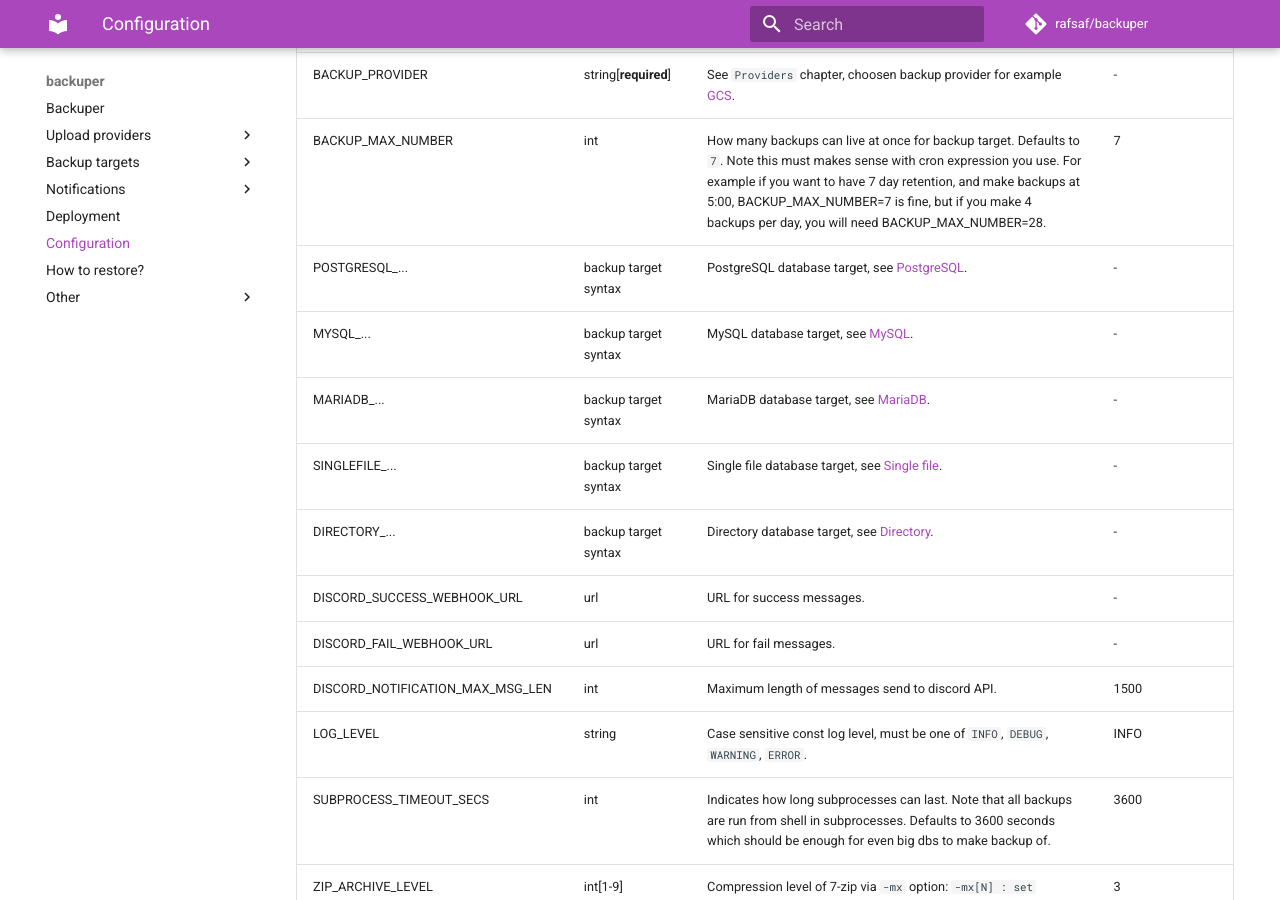
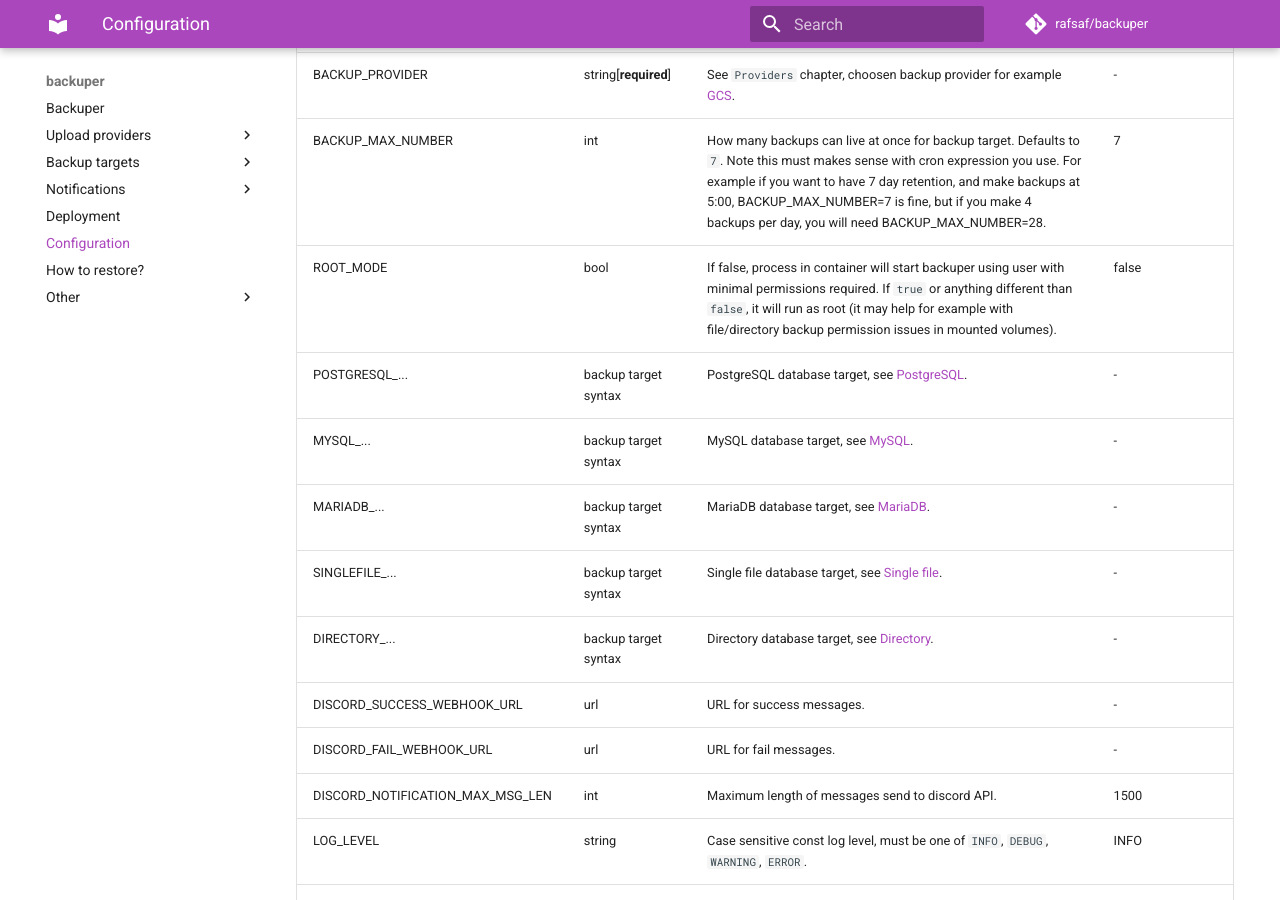
Before and after one commit to rafsaf/ogion, an MkDocs documentation site: the page built from docs/configuration.md, in a window 1280 px wide and 900 px high, scrolled down 301 px. Built offline with MkDocs 1.6.1 and Material for MkDocs 9.7.7, drawn with Linux system fonts in a browser that asks for light colours; comment, search, counter and statistics services are not loaded; the version menu is left out.

Commit message:
Add ROOT_MODE to docker container to run as root

```diff
--- a/docs/configuration.md
+++ b/docs/configuration.md
@@ -10,13 +10,14 @@ Environemt variables
 | Name                             | Type                 | Description                                                                                                                                                                                                                                                                                                   | Default           |
 | :------------------------------- | :------------------- | :------------------------------------------------------------------------------------------------------------------------------------------------------------------------------------------------------------------------------------------------------------------------------------------------------------ | :---------------- |
 | ZIP_ARCHIVE_PASSWORD             | string[**required**] | Zip archive password that all backups generated by this backuper instance will have. When it is lost, you lose access to your backups.                                                                                                                                                                        | -                 |
-| BACKUP_PROVIDER                  | string[**required**] | See `Providers` chapter, choosen backup provider for example [GCS](./providers/google_cloud_storage.md).                                                                                                                                                                                                          | -                 |
+| BACKUP_PROVIDER                  | string[**required**] | See `Providers` chapter, choosen backup provider for example [GCS](./providers/google_cloud_storage.md).                                                                                                                                                                                                      | -                 |
 | BACKUP_MAX_NUMBER                | int                  | How many backups can live at once for backup target. Defaults to `7`. Note this must makes sense with cron expression you use. For example if you want to have 7 day retention, and make backups at 5:00, BACKUP_MAX_NUMBER=7 is fine, but if you make 4 backups per day, you will need BACKUP_MAX_NUMBER=28. | 7                 |
-| POSTGRESQL\_...                  | backup target syntax | PostgreSQL database target, see [PostgreSQL](./backup_targets/postgresql.md).                                                                                                                                                                                                                                    | -                 |
-| MYSQL\_...                       | backup target syntax | MySQL database target, see [MySQL](./backup_targets/mysql.md).                                                                                                                                                                                                                                                    | -                 |
-| MARIADB\_...                     | backup target syntax | MariaDB database target, see [MariaDB](./backup_targets/mariadb.md).                                                                                                                                                                                                                                              | -                 |
-| SINGLEFILE\_...                  | backup target syntax | Single file database target, see [Single file](./backup_targets/file.md).                                                                                                                                                                                                                                         | -                 |
-| DIRECTORY\_...                   | backup target syntax | Directory database target, see [Directory](backup_targets/directory.md).                                                                                                                                                                                                                                        | -                 |
+| ROOT_MODE                        | bool                 | If false, process in container will start backuper using user with minimal permissions required. If `true` or anything different than `false`, it will run as root (it may help for example with file/directory backup permission issues in mounted volumes).                                                 | false             |
+| POSTGRESQL\_...                  | backup target syntax | PostgreSQL database target, see [PostgreSQL](./backup_targets/postgresql.md).                                                                                                                                                                                                                                 | -                 |
+| MYSQL\_...                       | backup target syntax | MySQL database target, see [MySQL](./backup_targets/mysql.md).                                                                                                                                                                                                                                                | -                 |
+| MARIADB\_...                     | backup target syntax | MariaDB database target, see [MariaDB](./backup_targets/mariadb.md).                                                                                                                                                                                                                                          | -                 |
+| SINGLEFILE\_...                  | backup target syntax | Single file database target, see [Single file](./backup_targets/file.md).                                                                                                                                                                                                                                     | -                 |
+| DIRECTORY\_...                   | backup target syntax | Directory database target, see [Directory](backup_targets/directory.md).                                                                                                                                                                                                                                      | -                 |
 | DISCORD_SUCCESS_WEBHOOK_URL      | url                  | URL for success messages.                                                                                                                                                                                                                                                                                     | -                 |
 | DISCORD_FAIL_WEBHOOK_URL         | url                  | URL for fail messages.                                                                                                                                                                                                                                                                                        | -                 |
 | DISCORD_NOTIFICATION_MAX_MSG_LEN | int                  | Maximum length of messages send to discord API.                                                                                                                                                                                                                                                               | 1500              |
```
Also changed, not shown: 2 other files.
